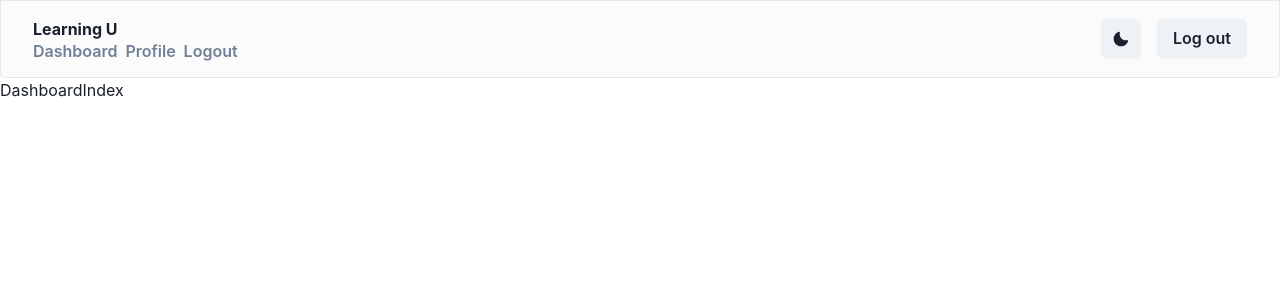
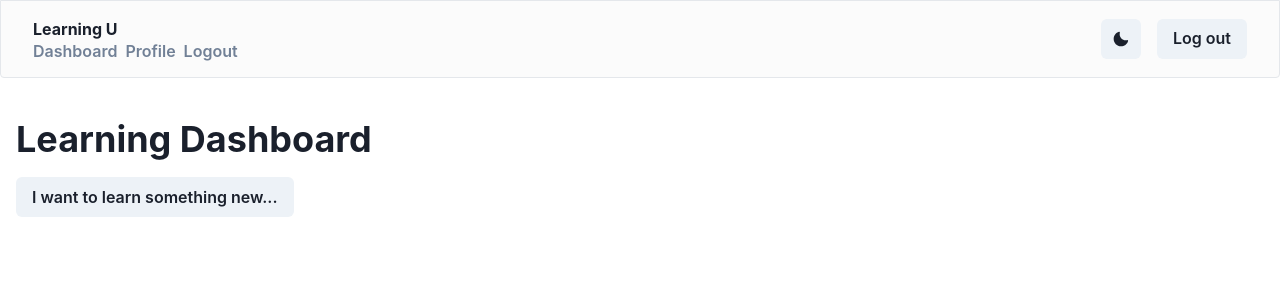
Before and after one commit to Mau-MD/Learning-U, a React (Vite) app in the folder frontend/: page /dashboard in a window 1280 px wide. Shown: the top 300 px of the page. Built offline with nearby package versions, Linux system fonts and the light colour scheme; sample sign-in values are in the browser's storage.

Commit message:
Adding initial dashboard header

```diff
--- a/frontend/src/components/Dashboard/DashboardIndex.tsx
+++ b/frontend/src/components/Dashboard/DashboardIndex.tsx
@@ -1,7 +1,17 @@
+import { Button, Container, Flex, Heading, VStack } from "@chakra-ui/react";
 import React from "react";
 
 const DashboardIndex = () => {
-  return <div>DashboardIndex</div>;
+  return (
+    <Container maxW="container.xl">
+      <Flex flexDir={"column"} gap={4}>
+        <Heading as="h1" fontWeight="bold" fontSize="4xl" mt={10}>
+          Learning Dashboard
+        </Heading>
+        <Button w="fit-content">I want to learn something new...</Button>
+      </Flex>
+    </Container>
+  );
 };
 
 export default DashboardIndex;
```
